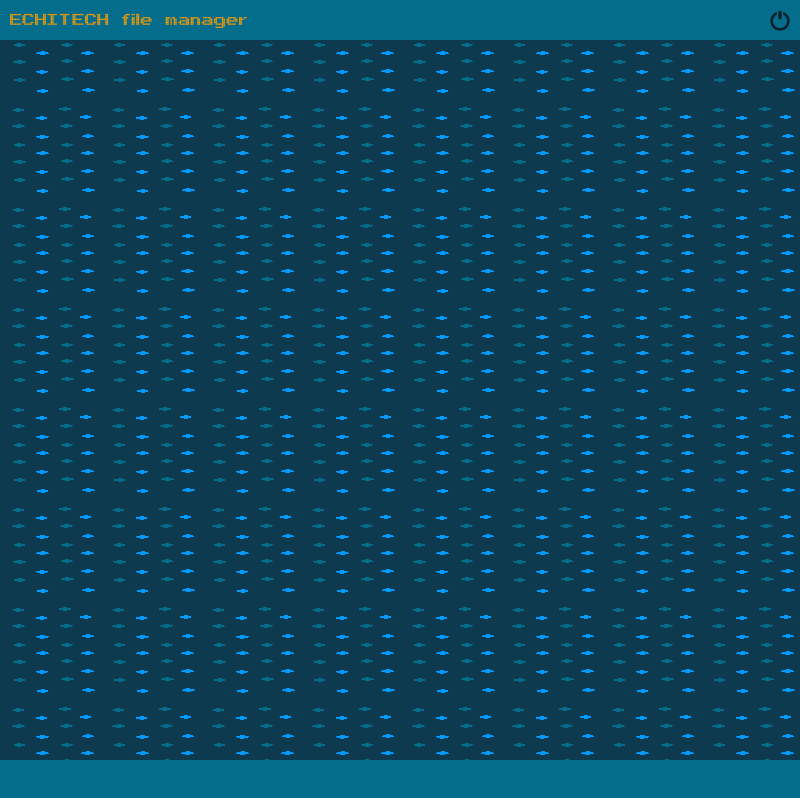
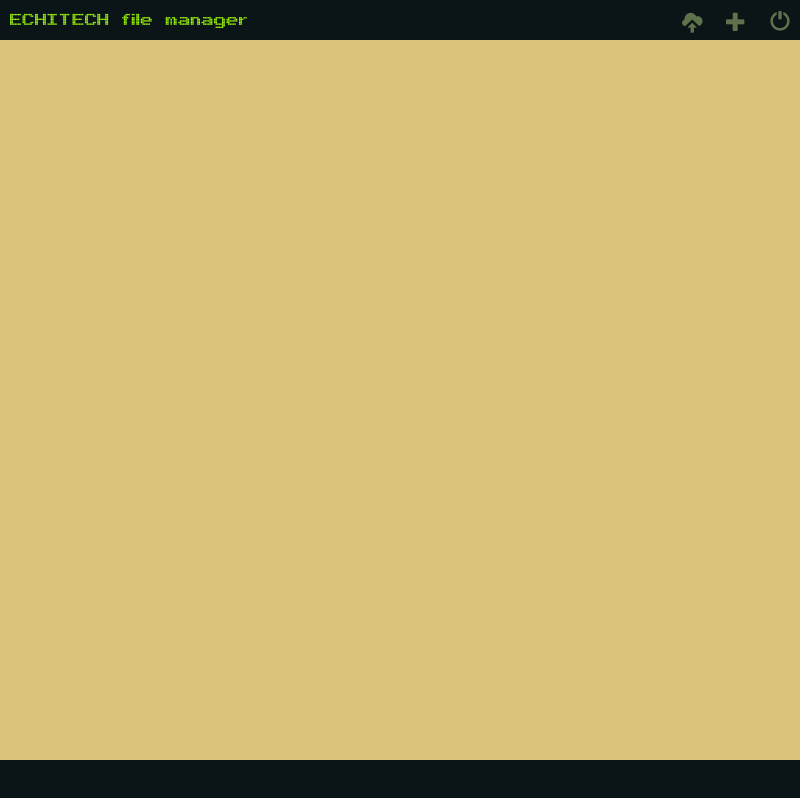
Before and after one commit to tihangratiela/echitech-file-manager, an Electron app: page index.html in a window 800 px wide. Drawn offline with nearby package versions, Linux system fonts and the light colour scheme.

Commit message:
colours, and symbols

```diff
--- a/arc-css/index.css
+++ b/arc-css/index.css
@@ -1,21 +1,44 @@
 body {
-	background-color: #0D3A4F;
-	background-image: url("nav_texture_100x.png");
-	background-repeat: repeat;
+	background-color: #DBC37C;
 }
 #close-btn{
 	font-size: 20px;
-	color: #101F29;
+	color: #5E734B;
 	margin: 10px;
 	-webkit-app-region: no-drag;
 }
 
 #close-btn:hover{
 
-	color: #FF9E00;
+	color: #AC0008;
 }
+
+#add-btn{
+	font-size: 20px;
+	color: #5E734B;
+	margin: 10px;
+	-webkit-app-region: no-drag;
+}
+
+#add-btn:hover{
+
+	color: #9FFB0B;
+}
+
+#commit-btn{
+	font-size: 20px;
+	color: #5E734B;
+	margin: 10px;
+	-webkit-app-region: no-drag;
+}
+
+#commit-btn:hover{
+
+	color: #9FFB0B;
+}
+
 #topbar  {
-	background-color: #046D8B;
+	background-color: #0B1518;
 	min-width: 100%;
 	max-width: 100%;
 	min-height: 40px;
@@ -24,7 +47,7 @@ body {
 }
 
 footer {
-	background-color: #046D8B;
+	background-color: #0B1518;
 	min-width: 100%;
 	max-width: 100%;
 	min-height: 40px;
@@ -40,7 +63,7 @@ footer {
 
 #title {
 	font-family: Arcade;
-	color: #FF9E00;
+	color: #9FFB0B;
 	margin: 10px;
 	-webkit-user-select: none;
 }
--- a/index.html
+++ b/index.html
@@ -16,6 +16,8 @@
 	<div id="topbar">
 		<h3 id="title" class="pull-left">ECHITECH file manager</h3>
 		<ul style="margin:0px;" class="pull-right">
+			<li><span id="commit-btn" class="glyphicon glyphicon-cloud-upload"></span></li>
+			<li><span id="add-btn" class="glyphicon glyphicon-plus"></span></li>
 			<li><span id="close-btn" class="glyphicon glyphicon-off"></span></li>
 		</ul>
 	</div>
--- a/package.json
+++ b/package.json
@@ -26,6 +26,7 @@
     "bootstrap": "^3.3.7",
     "electron": "^1.7.9",
     "jquery": "^3.2.1",
-    "nodegit": "^0.20.3"
+    "nodegit": "^0.20.3",
+    "xmlpoke": "^0.1.13"
   }
 }
```
Also changed, not shown: arc-js/arc_pdf_list_loader.js (added, +46 -0 lines).
